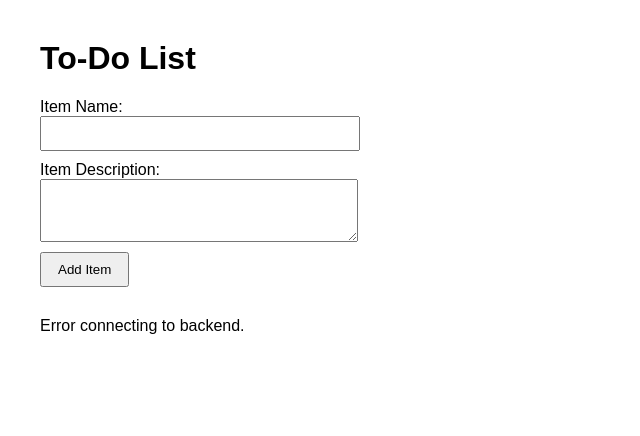
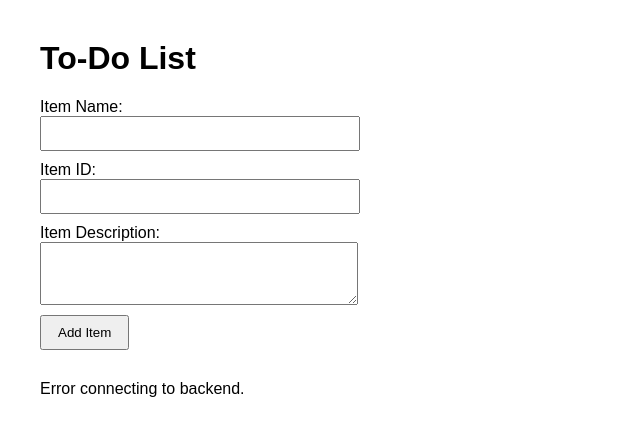
Before and after one commit to sravankumbum/todo, a Python web app: template templates/todo.html in a window 1280 px wide. Shown: the top 436 px of the page, without its empty margins (0-640 px from the left). Run offline with Jinja, Linux system fonts and the light colour scheme; the template is opened without the code that fills it, so the values that code supplies are empty.

Commit message:
add item_id

```diff
--- a/templates/todo.html
+++ b/templates/todo.html
@@ -19,6 +19,8 @@
     <form id="todo-form">
         <label for="item_name">Item Name:</label>
         <input type="text" id="item_name" name="item_name" required>
+        <label for="item_id">Item ID:</label>
+        <input type="text" id="item_id" name="item_id" >
         <label for="item_desc">Item Description:</label>
         <textarea id="item_desc" name="item_desc" rows="3" required></textarea>
         <button type="submit">Add Item</button>
```
